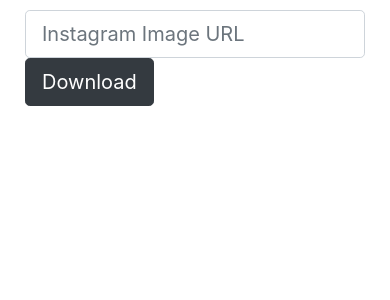
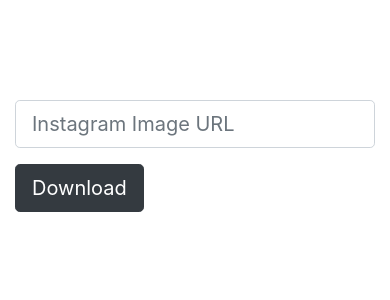
Before and after one commit to ashok567/image-crawler, a Python web app: template templates/index.html in a window 390 px wide. Shown: the part 56-356 px from the top of the page. Run offline with Jinja, Linux system fonts and the light colour scheme; the template is opened without the code that fills it: most values are stand-ins (such as "Sample title", 1, 10 or a date in 2020); some libraries are stand-ins or nearby versions.

Commit message:
responsiveness issue fixed

```diff
--- a/css/style.css
+++ b/css/style.css
@@ -1,5 +1,5 @@
-form{
-    padding: 10px;
+#test{
+    margin-top: 100px;
 }
 
 #success, #fail{
--- a/templates/index.html
+++ b/templates/index.html
@@ -14,13 +14,13 @@
         <div class="container-fluid">
             <div class="row">
                 <div class="col-xs-12 col-lg-12">
-                    <div class="d-flex justify-content-center align-items-center">
+                    <div id= "test" class="d-flex justify-content-center align-items-center">
                         <form id='myform'>
                             <div class="form-row">
-                                <div class="col-xs-8 col-lg-8">
+                                <div class="mb-3 col-xs-6 col-md-8 col-lg-8">
                                     <input type="text" class="form-control form-control-lg" name="url" placeholder="Instagram Image URL" required>
                                 </div>
-                                <div class="col-xs-4 col-lg-4">
+                                <div class="col-xs-6 col-md-4 col-lg-4">
                                     <button type="submit" name="submit" class="btn btn-dark btn-lg">Download</button>
                                     <span class="label label-warning processing" style="display: none;">
                                         <i class="glyphicon glyphicon-refresh gly-spin" style='margin-right: 5px;'></i>
```
